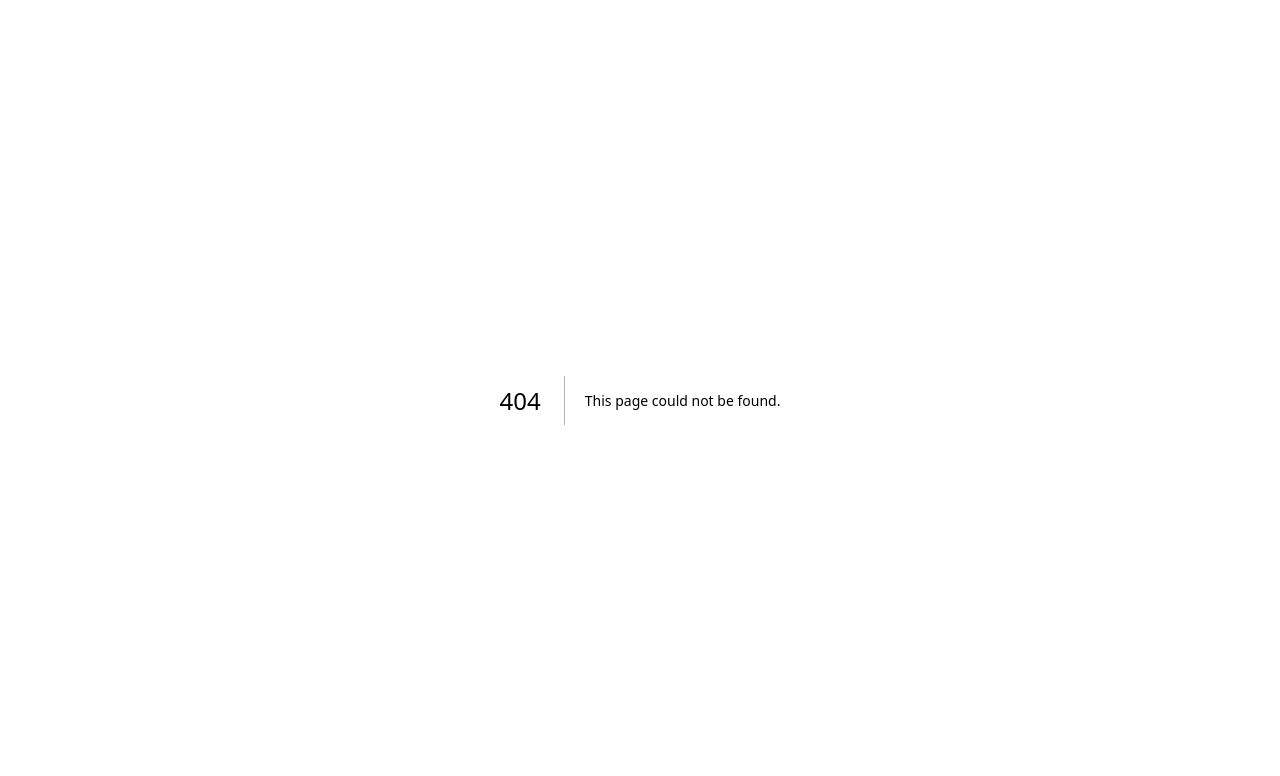
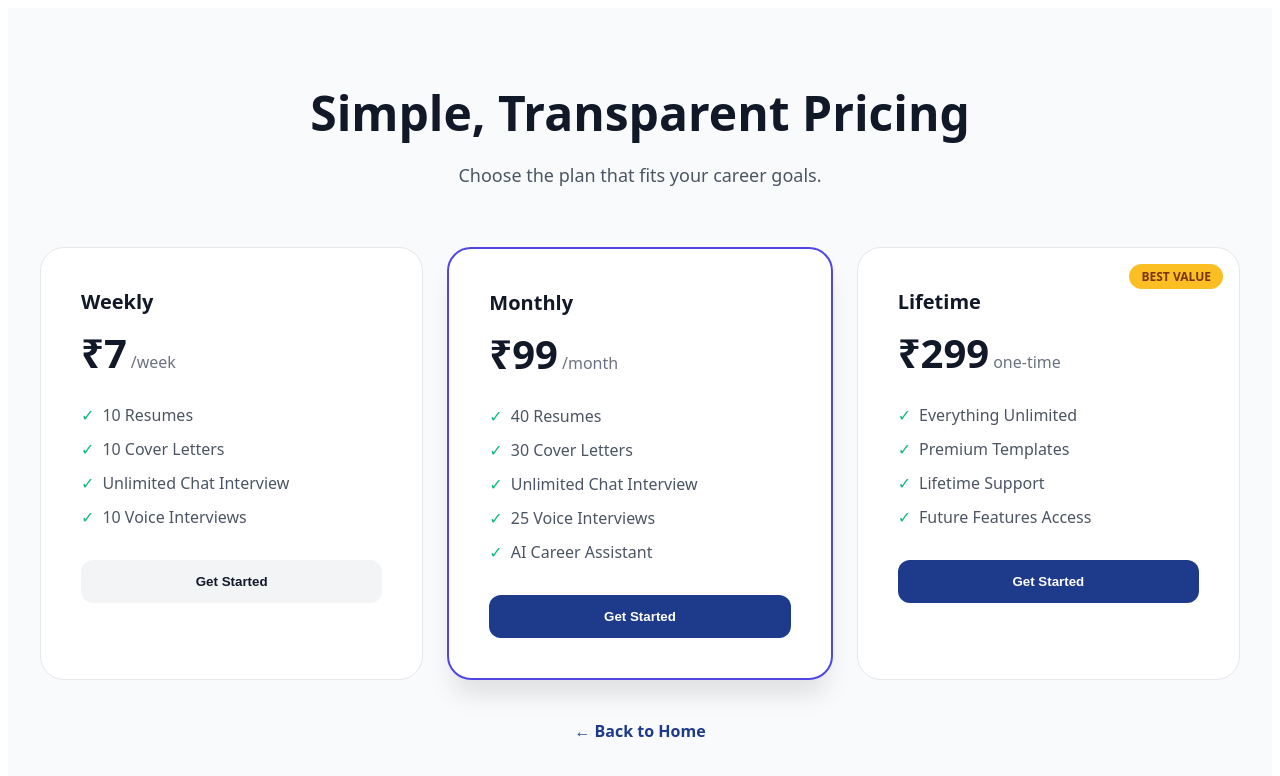
Before and after one commit to jewma1/Hirvanta, a Next.js app in the folder frontend/: page /pricing in a window 1280 px wide. Before the commit this address had no page. Shown: the top 776 px of the page. Built offline with nearby package versions, Linux system fonts and the light colour scheme.

Commit message:
Create page.tsx

```diff
--- /dev/null
+++ b/frontend/app/pricing/page.tsx
@@ -0,0 +1,94 @@
+import Link from 'next/link';
+
+export default function Pricing() {
+  return (
+    <div style={{ minHeight: '100vh', backgroundColor: '#f8fafc', fontFamily: 'system-ui, sans-serif', padding: '40px 20px' }}>
+
+      {/* Header */}
+      <div style={{ textAlign: 'center', marginBottom: '60px' }}>
+        <h1 style={{ fontSize: '48px', fontWeight: '900', color: '#111827', marginBottom: '16px' }}>
+          Simple, Transparent Pricing
+        </h1>
+        <p style={{ fontSize: '18px', color: '#4b5563' }}>Choose the plan that fits your career goals.</p>
+      </div>
+
+      {/* Pricing Cards Container */}
+      <div style={{ display: 'flex', gap: '24px', justifyContent: 'center', flexWrap: 'wrap', maxWidth: '1200px', margin: '0 auto' }}>
+
+        {/* Weekly Plan */}
+        <PriceCard
+          title="Weekly"
+          price="₹7"
+          period="/week"
+          features={["10 Resumes", "10 Cover Letters", "Unlimited Chat Interview", "10 Voice Interviews"]}
+        />
+
+        {/* Monthly Plan */}
+        <PriceCard
+          title="Monthly"
+          price="₹99"
+          period="/month"
+          highlight={true}
+          features={["40 Resumes", "30 Cover Letters", "Unlimited Chat Interview", "25 Voice Interviews", "AI Career Assistant"]}
+        />
+
+        {/* Lifetime Plan */}
+        <PriceCard
+          title="Lifetime"
+          price="₹299"
+          period="one-time"
+          bestValue={true}
+          features={["Everything Unlimited", "Premium Templates", "Lifetime Support", "Future Features Access"]}
+        />
+      </div>
+
+      <div style={{ textAlign: 'center', marginTop: '40px' }}>
+        <Link href="/" style={{ color: '#1e3a8a', fontWeight: '600', textDecoration: 'none' }}>← Back to Home</Link>
+      </div>
+    </div>
+  );
+}
+
+function PriceCard({ title, price, period, features, highlight = false, bestValue = false }) {
+  return (
+    <div style={{
+      flex: '1 1 300px',
+      backgroundColor: 'white',
+      padding: '40px',
+      borderRadius: '24px',
+      border: highlight ? '2px solid #4f46e5' : '1px solid #e5e7eb',
+      boxShadow: highlight ? '0 20px 25px -5px rgba(0, 0, 0, 0.1)' : 'none',
+      position: 'relative'
+    }}>
+      {bestValue && (
+        <span style={{ position: 'absolute', top: '16px', right: '16px', backgroundColor: '#fbbf24', color: '#78350f', padding: '4px 12px', borderRadius: '20px', fontSize: '12px', fontWeight: 'bold' }}>
+          BEST VALUE
+        </span>
+      )}
+      <h3 style={{ fontSize: '20px', fontWeight: 'bold', color: '#111827', margin: '0 0 10px 0' }}>{title}</h3>
+      <div style={{ display: 'flex', alignItems: 'baseline', gap: '4px', marginBottom: '24px' }}>
+        <span style={{ fontSize: '40px', fontWeight: '900', color: '#111827' }}>{price}</span>
+        <span style={{ color: '#6b7280' }}>{period}</span>
+      </div>
+      <ul style={{ listStyle: 'none', padding: 0, margin: '0 0 32px 0', textAlign: 'left' }}>
+        {features.map((f, i) => (
+          <li key={i} style={{ marginBottom: '12px', color: '#4b5563', display: 'flex', alignItems: 'center', gap: '8px' }}>
+            <span style={{ color: '#10b981' }}>✓</span> {f}
+          </li>
+        ))}
+      </ul>
+      <button style={{
+        width: '100%',
+        backgroundColor: highlight || bestValue ? '#1e3a8a' : '#f3f4f6',
+        color: highlight || bestValue ? 'white' : '#111827',
+        border: 'none',
+        padding: '14px',
+        borderRadius: '12px',
+        fontWeight: 'bold',
+        cursor: 'pointer'
+      }}>
+        Get Started
+      </button>
+    </div>
+  );
+}
```
